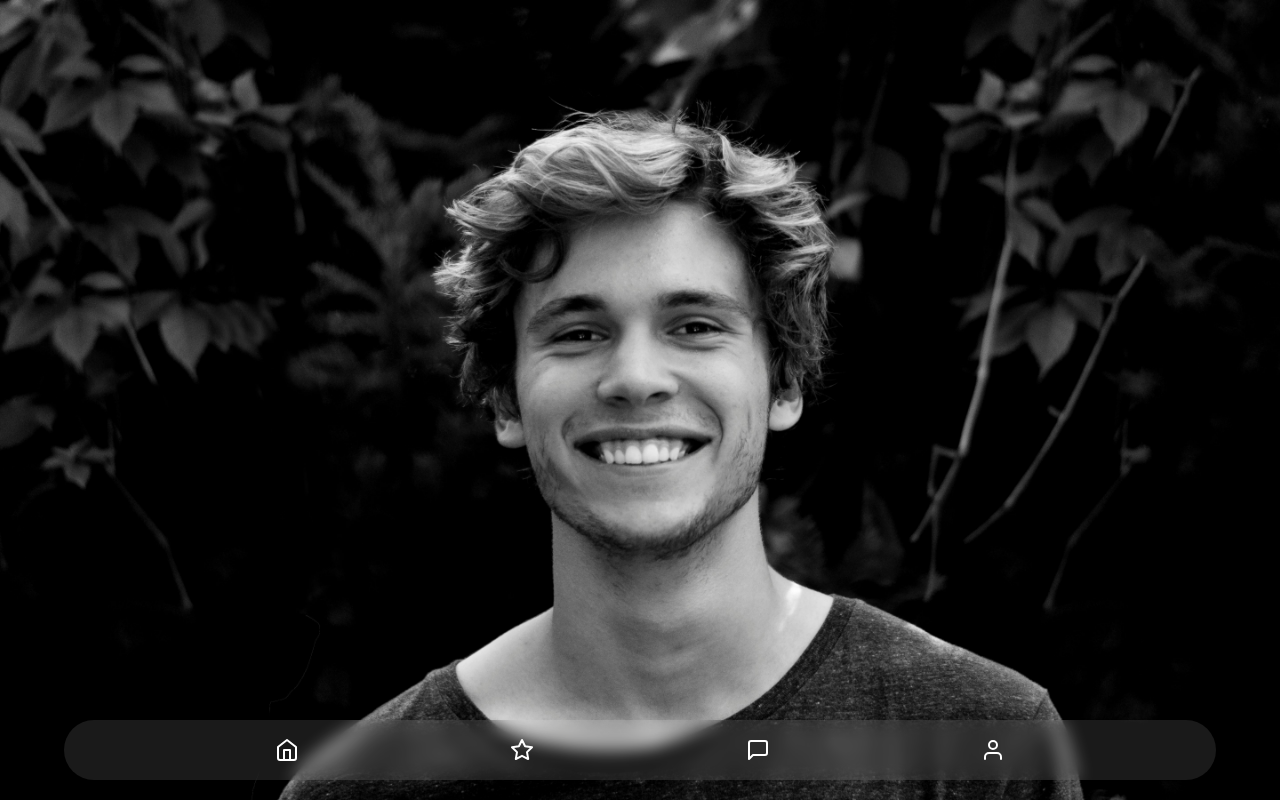
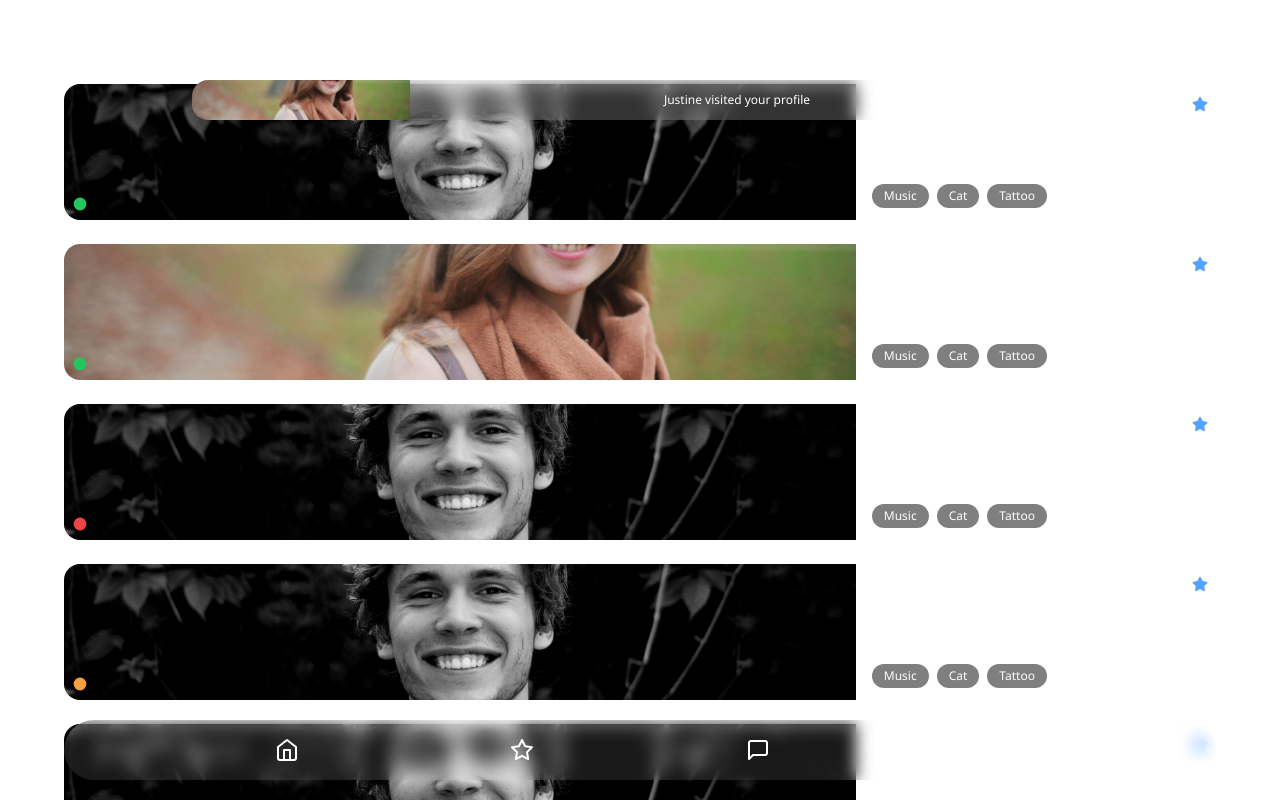
Before and after one commit to kevincalixte/wivy-nextjs, a Next.js app: page /welcome in a window 1280 px wide. Shown: the top 800 px of the page. Built offline with nearby package versions, Linux system fonts and the light colour scheme.

Commit message:
UserProfile: fix h

```diff
--- a/src/app/components/User/User.tsx
+++ b/src/app/components/User/User.tsx
@@ -20,7 +20,6 @@ import UserProfile from '../UserProfile/UserProfile';
 function User() {
     return (
         <>
-          <UserProfile></UserProfile>
             <div id='User' className='mt-18 mb-22 flex flex-col items-center'>
                 <article className='flex w-[90%] h-34 bg-white/15 m-3 rounded-2xl overflow-hidden'>
                     <div className='w-3/4 h-full rounded-2xl relative '>
```
Lines whose indentation alone changed are shown as unchanged.
